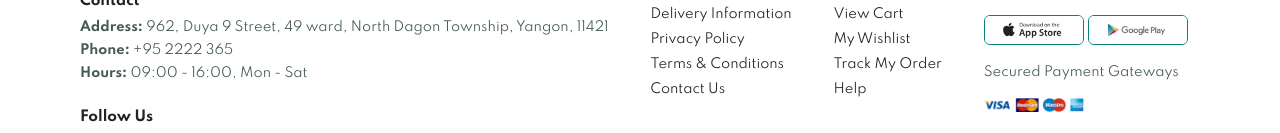
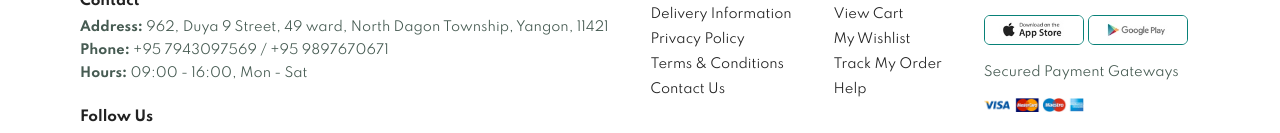
Before and after one commit to bakamochii/kksgems, a plain HTML site: page shop.html in a window 1280 px wide. Shown: the part 2087-2220 px from the top of the page. Drawn offline with Linux system fonts and the light colour scheme.

Commit message:
Update shop.html

```diff
--- a/shop.html
+++ b/shop.html
@@ -255,7 +255,7 @@
                 <img src="image/logo.png" alt="">
                 <h4>Contact</h4>
                 <p><strong>Address:</strong> 962, Duya 9 Street, 49 ward, North Dagon Township, Yangon, 11421</p>
-                <p><strong>Phone:</strong> +95 2222 365</p>
+                <p><strong>Phone:</strong> +95 7943097569 / +95 9897670671</p>
                 <p><strong>Hours:</strong> 09:00 - 16:00, Mon - Sat</p>
                 <div class="follow">
                     <h4>Follow Us</h4>
```
